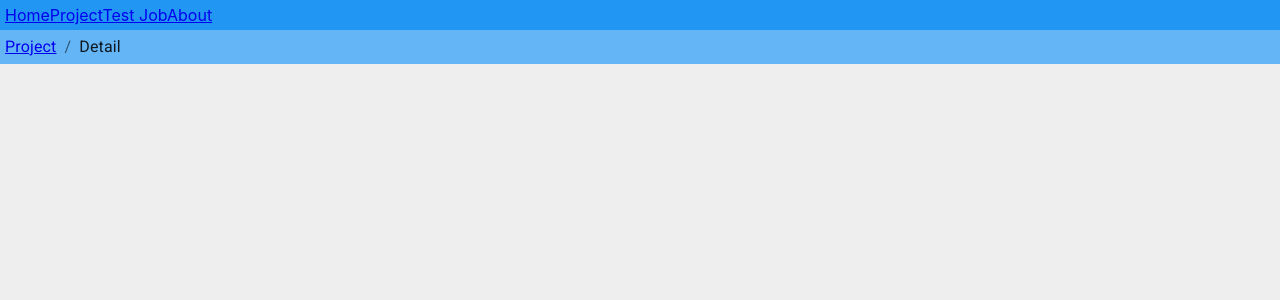
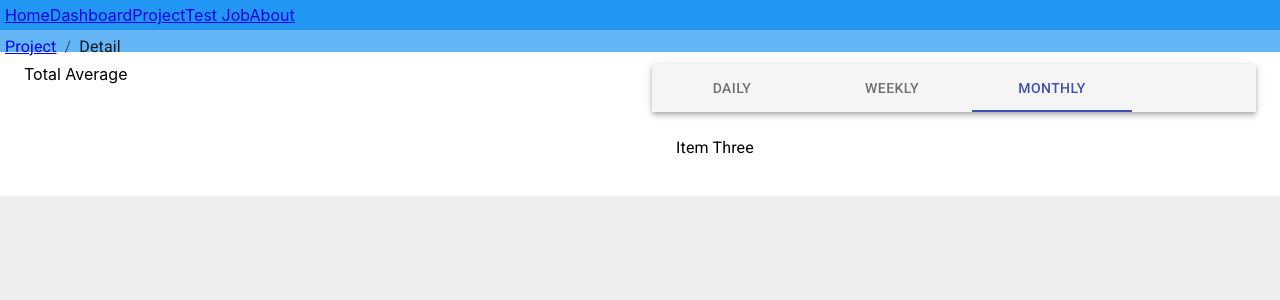
Before and after one commit to shim99887/TMI, a React (Create React App) app in the folder frontend/: page /dashboard in a window 1280 px wide. Shown: the top 300 px of the page. Built offline with nearby package versions, Linux system fonts and the light colour scheme.

Commit message:
[Deploy] Initial dashboard deployment
S04P31A201-242

```diff
--- a/frontend/src/App.jsx
+++ b/frontend/src/App.jsx
@@ -3,6 +3,7 @@ import React from "react";
 import { Route } from "react-router";
 import Navigation from "./components/Navigation";
 import About from "./pages/About";
+import Dashboard from "./pages/dashboard/Dashboard";
 import Project from "./pages/project/Project";
 import ProjectDetail from "./pages/project/ProjectDetail";
 import TestJob from "./pages/testjob/TestJob";
@@ -15,6 +16,7 @@ function App() {
       <Navigation />
       <Container style={{ backgroundColor: "white" }}>
         <Route path="/" exact component={() => <div>Home</div>} />
+        <Route path="/dashboard" exact component={Dashboard} />
         <Route path="/project" exact component={Project} />
         <Route path="/project/:id" component={ProjectDetail} />
         <Route path="/testjob" exact component={TestJob} />
--- a/frontend/src/components/Navigation.jsx
+++ b/frontend/src/components/Navigation.jsx
@@ -8,6 +8,7 @@ export default function Navigation() {
     <>
       <nav style={{ backgroundColor: colors.blue[500], padding: 5 }}>
         <Link to="/">Home</Link>
+        <Link to="/dashboard">Dashboard</Link>
         <Link to="/project">Project</Link>
         <Link to="/testjob">Test Job</Link>
         <Link to="/about">About</Link>
--- /dev/null
+++ b/frontend/src/pages/dashboard/Dashboard.jsx
@@ -0,0 +1,67 @@
+import React from "react";
+import Grid from "@material-ui/core/Grid";
+import AppBar from "@material-ui/core/AppBar";
+import Tabs from "@material-ui/core/Tabs";
+import Tab from "@material-ui/core/Tab";
+import Typography from "@material-ui/core/Typography";
+import Box from "@material-ui/core/Box";
+
+function TabPanel(props) {
+  const { children, value, index, ...other } = props;
+
+  return (
+    <div
+      role="tabpanel"
+      hidden={value !== index}
+      id={`simple-tabpanel-${index}`}
+      {...other}
+    >
+      {value === index && (
+        <Box p={3}>
+          <Typography>{children}</Typography>
+        </Box>
+      )}
+    </div>
+  );
+}
+
+export default function Dashboard() {
+  const [value, setValue] = React.useState(2);
+
+  const handleChange = (event, newValue) => {
+    setValue(newValue);
+  };
+
+  return (
+    <div>
+      <Grid container spacing={3}>
+        <Grid item xs={6}>
+          Total Average
+        </Grid>
+        <Grid item xs={6}>
+          <AppBar position="static" color="default">
+            <Tabs
+              value={value}
+              indicatorColor="primary"
+              textColor="primary"
+              onChange={handleChange}
+            >
+              <Tab label="Daily" />
+              <Tab label="Weekly" />
+              <Tab label="Monthly" />
+            </Tabs>
+          </AppBar>
+          <TabPanel value={value} index={0}>
+            asdasd
+          </TabPanel>
+          <TabPanel value={value} index={1}>
+            Item Two
+          </TabPanel>
+          <TabPanel value={value} index={2}>
+            Item Three
+          </TabPanel>
+        </Grid>
+      </Grid>
+    </div>
+  );
+}
```
